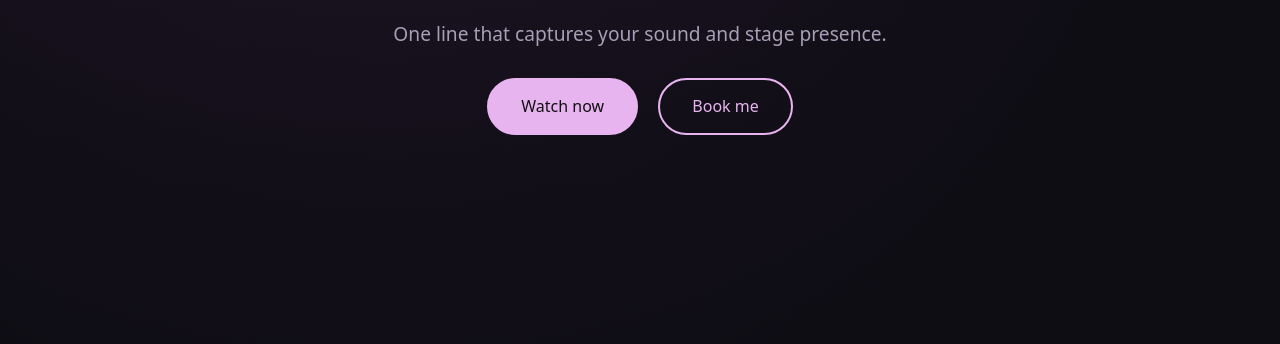
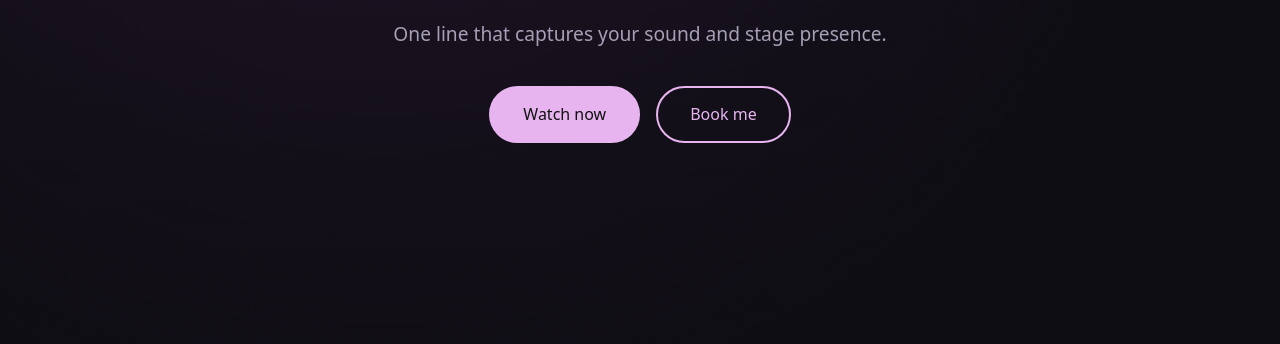
Before and after one commit to jomomeyer/johnrussellmomeyer, a plain HTML site: page index.html in a window 1280 px wide. Shown: the part 456-800 px from the top of the page. Drawn offline with Linux system fonts and the light colour scheme.

Commit message:
Add hero button styles to style.css

```diff
--- a/style.css
+++ b/style.css
@@ -53,3 +53,6 @@ footer{text-align:center;padding:3rem 1rem;border-top:1px solid #2a2633;color:va
  .shows li .btn{grid-column:1/-1;justify-self:start;margin:0}
 }
 @media(prefers-reduced-motion:reduce){.reveal{opacity:1;transform:none;transition:none}html{scroll-behavior:auto}}
+
+.hero-btns{display:flex;flex-direction:row;flex-wrap:nowrap;justify-content:center;gap:1rem;margin-top:1rem}
+.hero-btns .btn{margin:0;white-space:nowrap}
```
